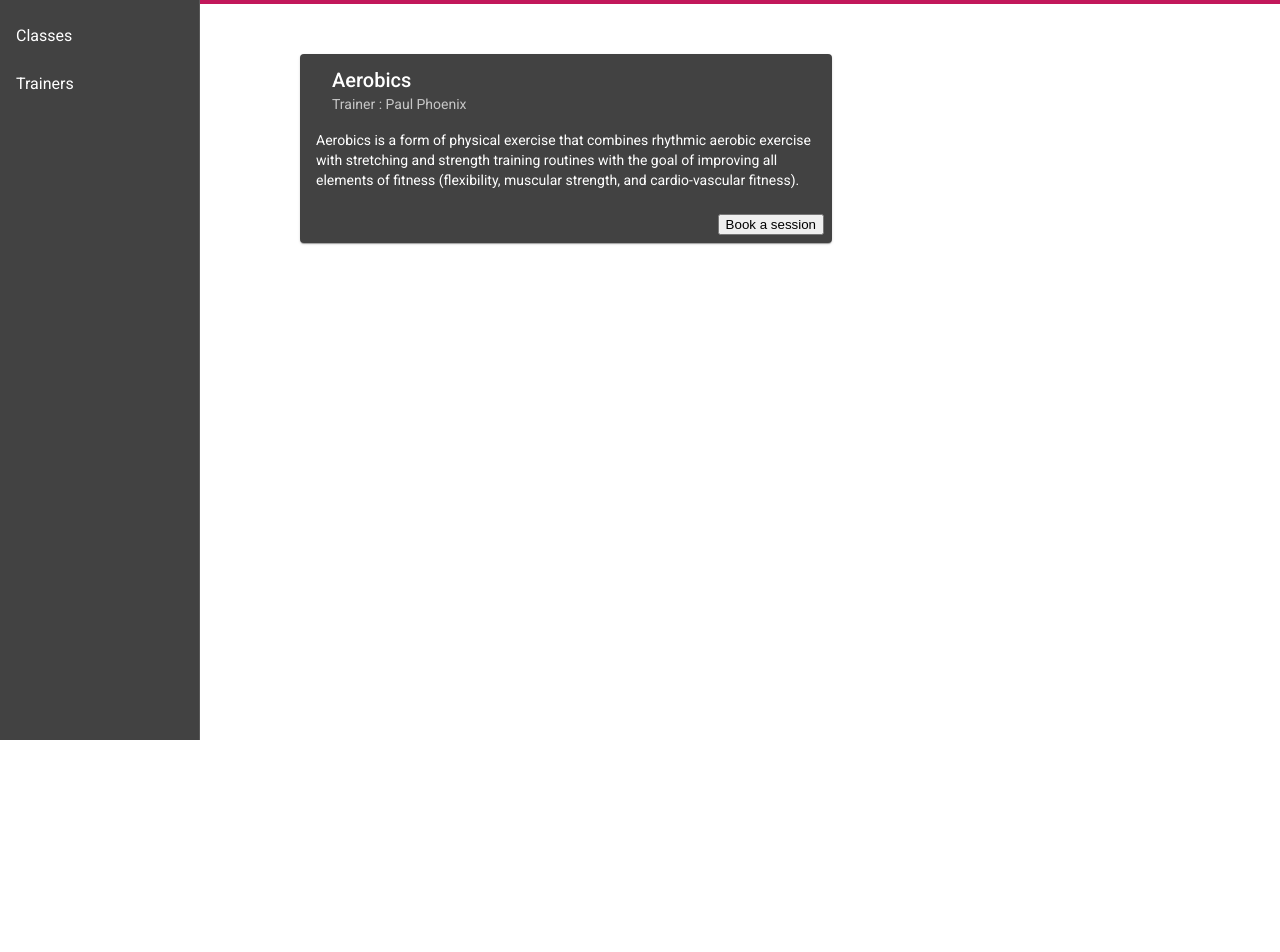
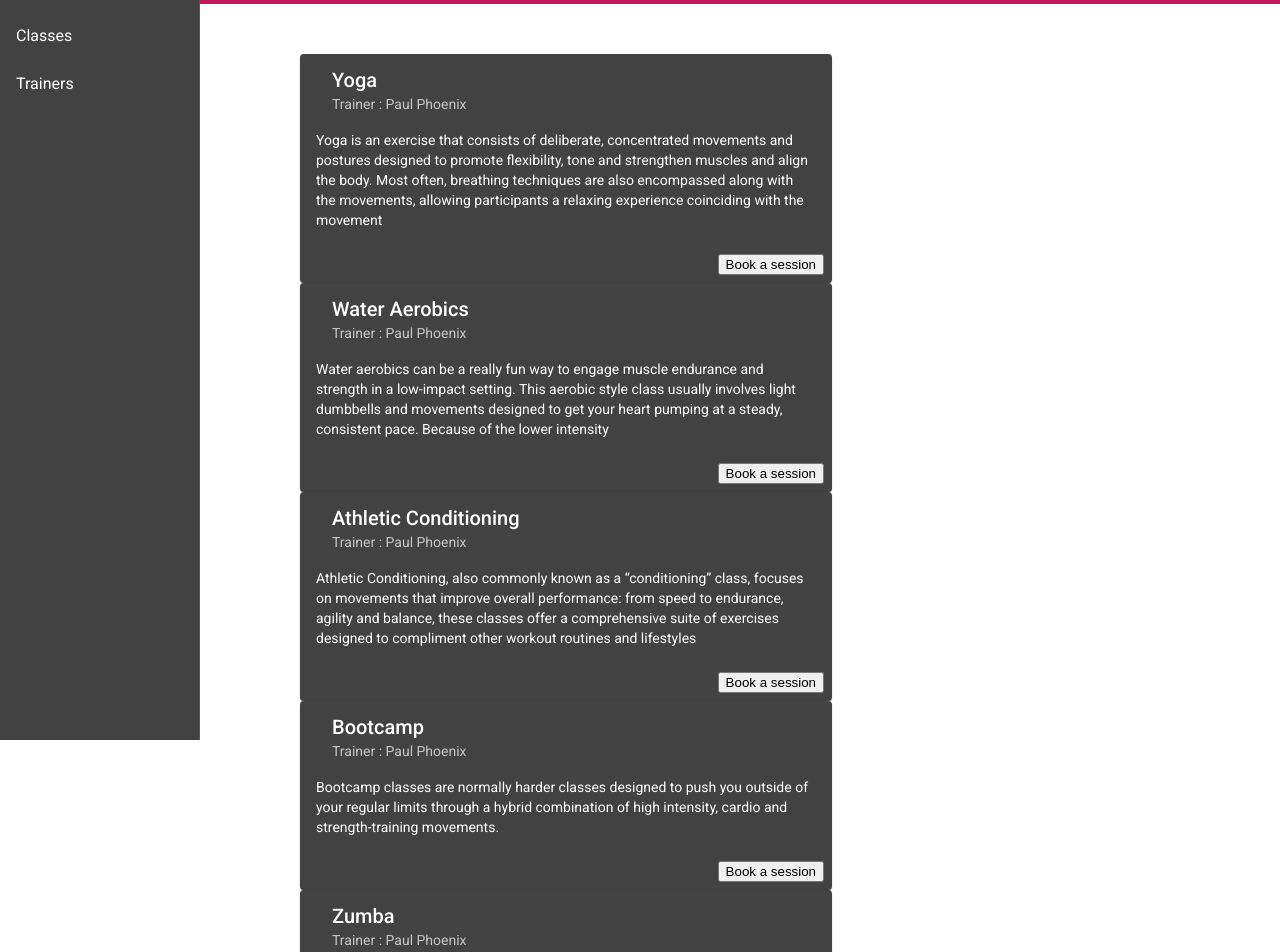
Before and after one commit to PriestOfHackers/angular-personal-trainer-booking-app, an Angular app: page / in a window 1280 px wide. Shown: the part 60-1012 px from the top of the page. Before the commit the page ends 800 px from the top, so only its background shows below. Built offline with nearby package versions, Linux system fonts and the light colour scheme.

Commit message:
added functionality of lists to classes/trainers

```diff
--- a/src/app/available-classes/available-classes.component.css
+++ b/src/app/available-classes/available-classes.component.css
@@ -2,4 +2,4 @@
     margin: auto;
     width: 60%;
     padding: 10px;
-    }
+}
--- a/src/app/available-classes/available-classes.component.html
+++ b/src/app/available-classes/available-classes.component.html
@@ -1,11 +1,11 @@
-<mat-card style="max-width: 500px;">
+<mat-card style="max-width: 500px;" *ngFor= "let class of classes">
   <mat-card-header>
-    <mat-card-title>Aerobics</mat-card-title>
+    <mat-card-title>{{class.className}}</mat-card-title>
     <mat-card-subtitle>Trainer : Paul Phoenix</mat-card-subtitle>
   </mat-card-header>
         <mat-card-content>
         <p>
-          Aerobics is a form of physical exercise that combines rhythmic aerobic exercise with stretching and strength training routines with the goal of improving all elements of fitness (flexibility, muscular strength, and cardio-vascular fitness).
+          {{class.classDescription}}
         </p>
   </mat-card-content>
   <mat-card-actions align="end">
--- a/src/app/available-classes/available-classes.component.ts
+++ b/src/app/available-classes/available-classes.component.ts
@@ -1,21 +1,22 @@
 import { Component, OnInit } from '@angular/core';
 import { Router } from '@angular/router';
+import { SessionBookingService , GymClass} from '../session-booking.service';
 
 
-interface Food {
-  value: string;
-  viewValue: string;
-}
 @Component({
   selector: 'app-available-classes',
   templateUrl: './available-classes.component.html',
-  styleUrls: ['./available-classes.component.css']
+  styleUrls: ['./available-classes.component.css'],
+  providers: [SessionBookingService]
 })
 export class AvailableClassesComponent implements OnInit {
 
-  constructor(private linkRouter:Router) { }
+  classes: GymClass[];
+  constructor(private sessionBooking: SessionBookingService,
+    private linkRouter:Router) { }
 
   ngOnInit(): void {
+    this.classes = this.sessionBooking.getClasses();
   }
 
   gotoBooking(){
--- a/src/app/available-trainers/available-trainers.component.html
+++ b/src/app/available-trainers/available-trainers.component.html
@@ -1,11 +1,11 @@
-<mat-card style=" max-width: 500px;">
+<mat-card style=" max-width: 500px;"   *ngFor= "let trainer of trainers">
   <mat-card-header>
-    <mat-card-title>Paul Phoenix</mat-card-title>
+    <mat-card-title>{{trainer.trainerName}}</mat-card-title>
     <mat-card-subtitle>classes : Aerobics and Boxing</mat-card-subtitle>
   </mat-card-header>
         <mat-card-content>
         <p>
-             Paul is a multi-talented trainer that loves challenging his students so that they can reach their full potential.
+          {{trainer.personalDescription}}
         </p>
   </mat-card-content>
   <mat-card-actions align="end">
--- a/src/app/available-trainers/available-trainers.component.ts
+++ b/src/app/available-trainers/available-trainers.component.ts
@@ -1,5 +1,5 @@
 import { Component, OnInit } from '@angular/core';
-import { SessionBookingService } from '../session-booking.service';
+import { SessionBookingService , Trainer} from '../session-booking.service';
 import { Router } from '@angular/router';
 @Component({
   selector: 'app-available-trainers',
@@ -9,12 +9,14 @@ import { Router } from '@angular/router';
 })
 export class AvailableTrainersComponent implements OnInit {
 
+  trainers: Trainer[];
+
   constructor(private sessionBooking: SessionBookingService,private linkRouter:Router) { }
 
   ngOnInit(): void {
-    this.sessionBooking.testMockService();
 
-    this.sessionBooking.getTrainers();
+    this.trainers = this.sessionBooking.getTrainers();
+
   }
 
   gotoBooking(){
--- a/src/app/session-booking.service.ts
+++ b/src/app/session-booking.service.ts
@@ -1,5 +1,19 @@
 import { Injectable } from '@angular/core';
 import {HttpClient } from '@angular/common/http';
+
+export interface Trainer{
+  "trainerName": string,
+  "trainerId": number,
+  "personalDescription" : string;
+  "classes": GymClass[]
+}
+
+export interface GymClass{
+ "className": string,
+ "classId": number,
+ "classDescription": string,
+ "trainerId" : number
+}
 
 @Injectable({
   providedIn: 'root'
@@ -8,6 +22,10 @@ export class SessionBookingService {
 
   url = 'https://e66c5890-bd18-4902-be14-c4e243b12974.mock.pstmn.io/v1/home';
   url2 = 'https://e66c5890-bd18-4902-be14-c4e243b12974.mock.pstmn.io/v1/getClasses';
+
+  trainers :Trainer[];
+  classes: GymClass[];
+
   constructor( private http:HttpClient){
 
   }
@@ -16,19 +34,8 @@ export class SessionBookingService {
     this.testMockService();
   }
 
-  getTrainers(){
-    return this.http.get(this.url2).subscribe(data =>{
-      console.log("getTrainers() success");
-      console.log(data);
-      },
-      err => {
-         console.log("getTrainers() error");
-          console.log(err);
-      })
-  }
-
-testMockService() {
-   return this.http.get(this.url).subscribe(data =>{
+  testMockService() {
+    return this.http.get(this.url).subscribe(data =>{
     console.log("testMockService() success");
     console.log(data);
     },
@@ -36,5 +43,97 @@ testMockService() {
        console.log("getForecast() error");
         console.log(err);
     })
- }
+  }
+
+  getTrainer(){
+    const trainer : Trainer = {
+      trainerName: "Paul Phoenix",
+      trainerId: 1,
+      classes : null,
+      personalDescription: "This guy is multi-talented"
+    }
+
+    return trainer;
+  }
+
+  getClass(){
+    const gymClass : GymClass = {
+      className : "Yoga",
+      classId : 1,
+      classDescription: "Yoga is an exercise that consists of deliberate, concentrated movements and postures designed to promote flexibility, tone and strengthen muscles and align the body. Most often, breathing techniques are also encompassed along with the movements, allowing participants a relaxing experience coinciding with the movement",
+      trainerId : 1
+    }
+
+    return gymClass;
+  }
+
+  getTrainers(){
+      this.trainers = [{
+        trainerName: "Paul Phoenix",
+        trainerId: 1,
+        classes : null,
+        personalDescription: "This guy is multi-talented"
+      },
+      {
+        trainerName: "Tbo Touch",
+        trainerId: 2,
+        classes : null,
+        personalDescription: "Tbo is pasionate about sports"
+      },
+      {
+        trainerName: "Palesa Joubert",
+        trainerId: 3,
+        classes : null,
+        personalDescription: "Palesa is a passionate about sports"
+      }
+    ];
+
+    return this.trainers;
+  }
+
+  getClasses(){
+
+    this.classes = [{
+      className : "Yoga",
+      classId : 1,
+      classDescription: "Yoga is an exercise that consists of deliberate, concentrated movements and postures designed to promote flexibility, tone and strengthen muscles and align the body. Most often, breathing techniques are also encompassed along with the movements, allowing participants a relaxing experience coinciding with the movement",
+      trainerId : 1
+    },
+    {
+      className : "Water Aerobics",
+      classId : 2,
+      classDescription: "Water aerobics can be a really fun way to engage muscle endurance and strength in a low-impact setting. This aerobic style class usually involves light dumbbells and movements designed to get your heart pumping at a steady, consistent pace. Because of the lower intensity",
+      trainerId : 1
+    },
+    {
+      className : "Athletic Conditioning",
+      classId : 3,
+      classDescription: "Athletic Conditioning, also commonly known as a “conditioning” class, focuses on movements that improve overall performance: from speed to endurance, agility and balance, these classes offer a comprehensive suite of exercises designed to compliment other workout routines and lifestyles",
+      trainerId : 2
+    },
+    {
+      className : "Bootcamp",
+      classId : 4,
+      classDescription: "Bootcamp classes are normally harder classes designed to push you outside of your regular limits through a hybrid combination of high intensity, cardio and strength-training movements.",
+      trainerId : 2
+    },
+    {
+      className : "Zumba",
+      classId : 5,
+      classDescription: "There is no doubt in the fact that Zumba takes working out and converts it to something fun and upbeat that doesn’t feel like working out! A Zumba class offers a series of energetic dance routines that provide a great cardio workout by mixing low intensity and high intensity moves for an interval-style, calorie burning, dance fitness party.",
+      trainerId : 3
+    },
+    {
+      className : "Kickboxing",
+      classId : 6,
+      classDescription: "Kickboxing is an adrenaline-pumping martial-arts style of fitness that provides a great cardiovascular workout and helps build endurance, coordination, tones muscles and core, all while working the heart and burning a lot of calories. In addition to all these great benefits, kickboxing classes also help with balance, flexibility and agility, and can even promote better self-defense.",
+      trainerId : 3
+    }
+  ];
+
+  return this.classes;
+
+  }
+
+
 }
```
Also changed, not shown: 1 other file (tests, documents, lock files or other folders).
